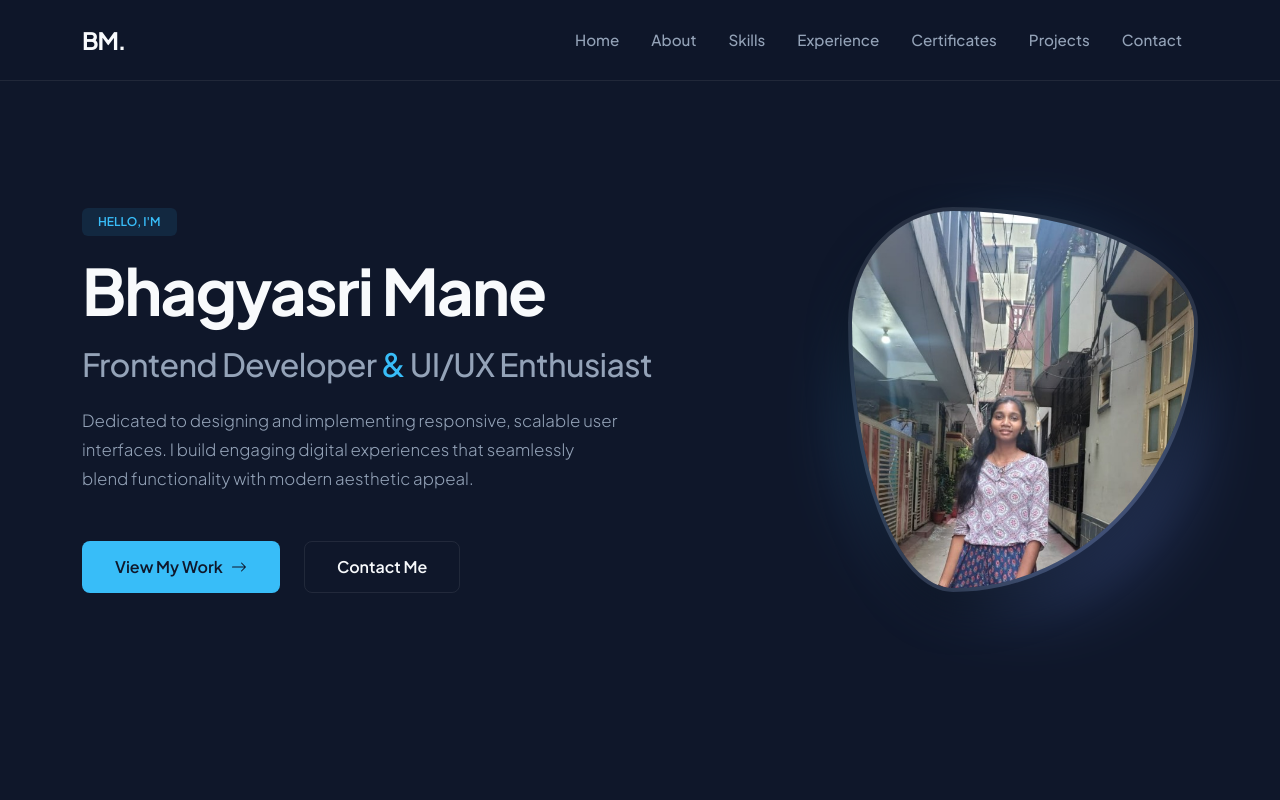
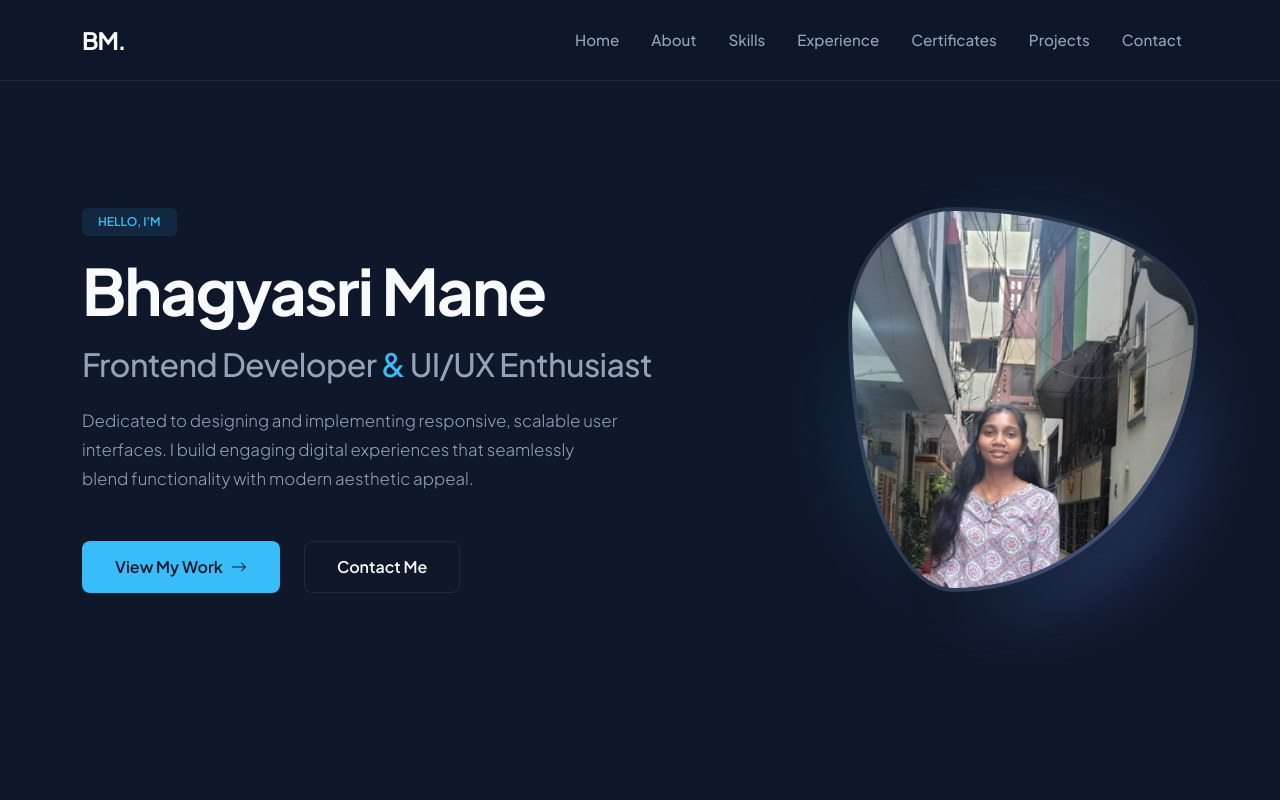
Before and after one commit to Bhgya2904/portfolio, a React (Vite) app: page / in a window 1280 px wide. Shown: the top 800 px of the page. Built offline with nearby package versions, Linux system fonts and the light colour scheme.

Commit message:
Zoom profile picture using scale transform

```diff
--- a/src/components/Hero.jsx
+++ b/src/components/Hero.jsx
@@ -34,22 +34,31 @@ const Hero = () => {
                             {/* Decorative background circle */}
                             <div className="position-absolute" style={{ top: '10%', left: '5%', width: '90%', height: '90%', background: 'linear-gradient(135deg, var(--primary), var(--secondary))', borderRadius: '50%', filter: 'blur(40px)', opacity: '0.4', zIndex: 0 }}></div>
 
-                            <img
-                                src="/profile.jpg"
-                                alt="Bhagyasri Mane"
+                            <div
                                 className="position-relative"
                                 style={{
                                     width: '100%',
                                     aspectRatio: '1/1.1',
-                                    objectFit: 'cover',
-                                    objectPosition: 'center 15%', // Crops out the bottom half, focusing on the face/torso
-                                    borderRadius: '30% 70% 70% 30% / 30% 30% 70% 70%', // Organic blob shape to break up the background lines
+                                    borderRadius: '30% 70% 70% 30% / 30% 30% 70% 70%',
                                     border: '4px solid rgba(255, 255, 255, 0.1)',
                                     boxShadow: '0 20px 40px rgba(0,0,0,0.4)',
-                                    zIndex: 1,
-                                    transition: 'all 0.5s ease'
+                                    overflow: 'hidden',
+                                    zIndex: 1
                                 }}
-                            />
+                            >
+                                <img
+                                    src="/profile.jpg"
+                                    alt="Bhagyasri Mane"
+                                    style={{
+                                        width: '100%',
+                                        height: '100%',
+                                        objectFit: 'cover',
+                                        objectPosition: 'center 12%',
+                                        transform: 'scale(1.4)',
+                                        transition: 'all 0.5s ease'
+                                    }}
+                                />
+                            </div>
                         </div>
                     </Col>
                 </Row>
```
